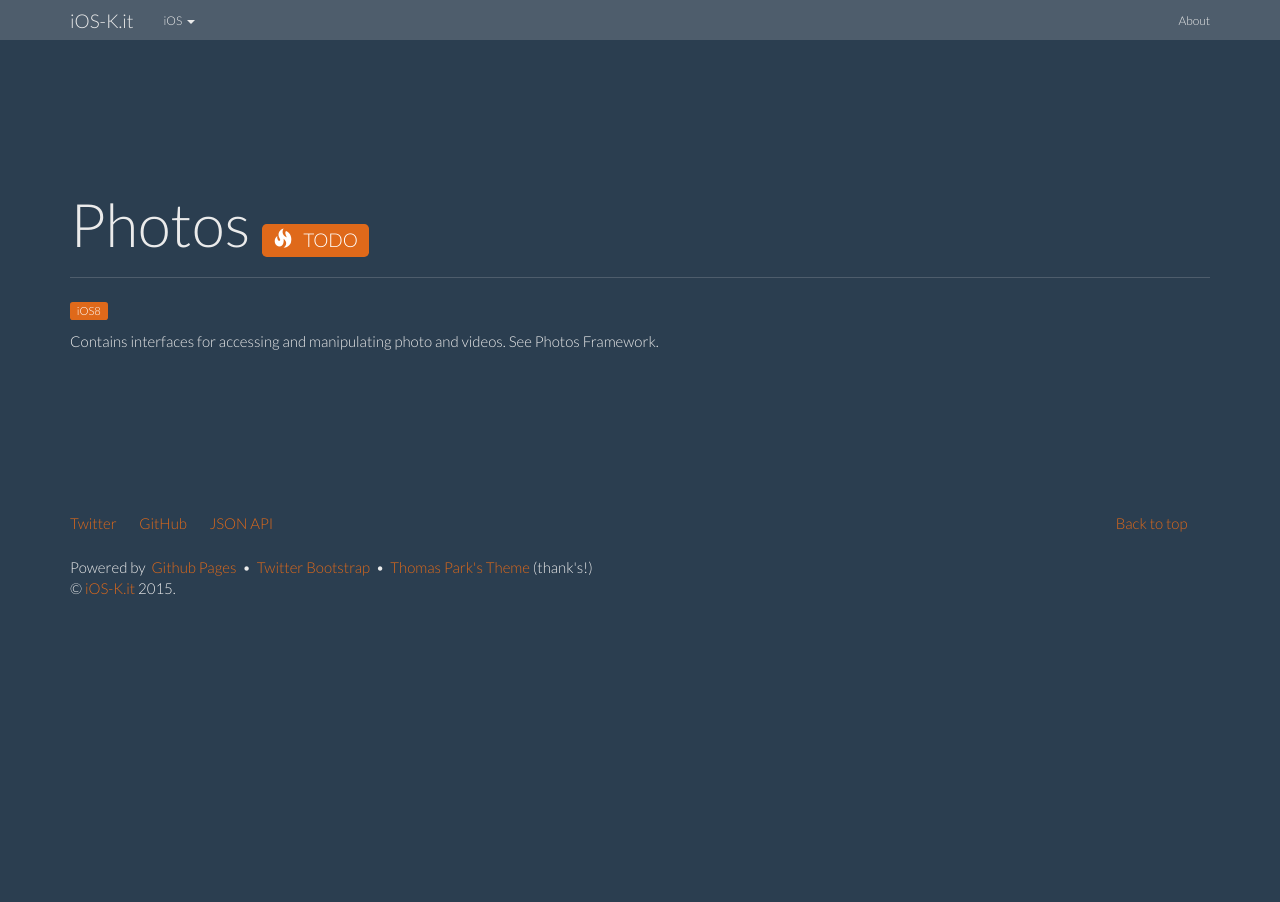
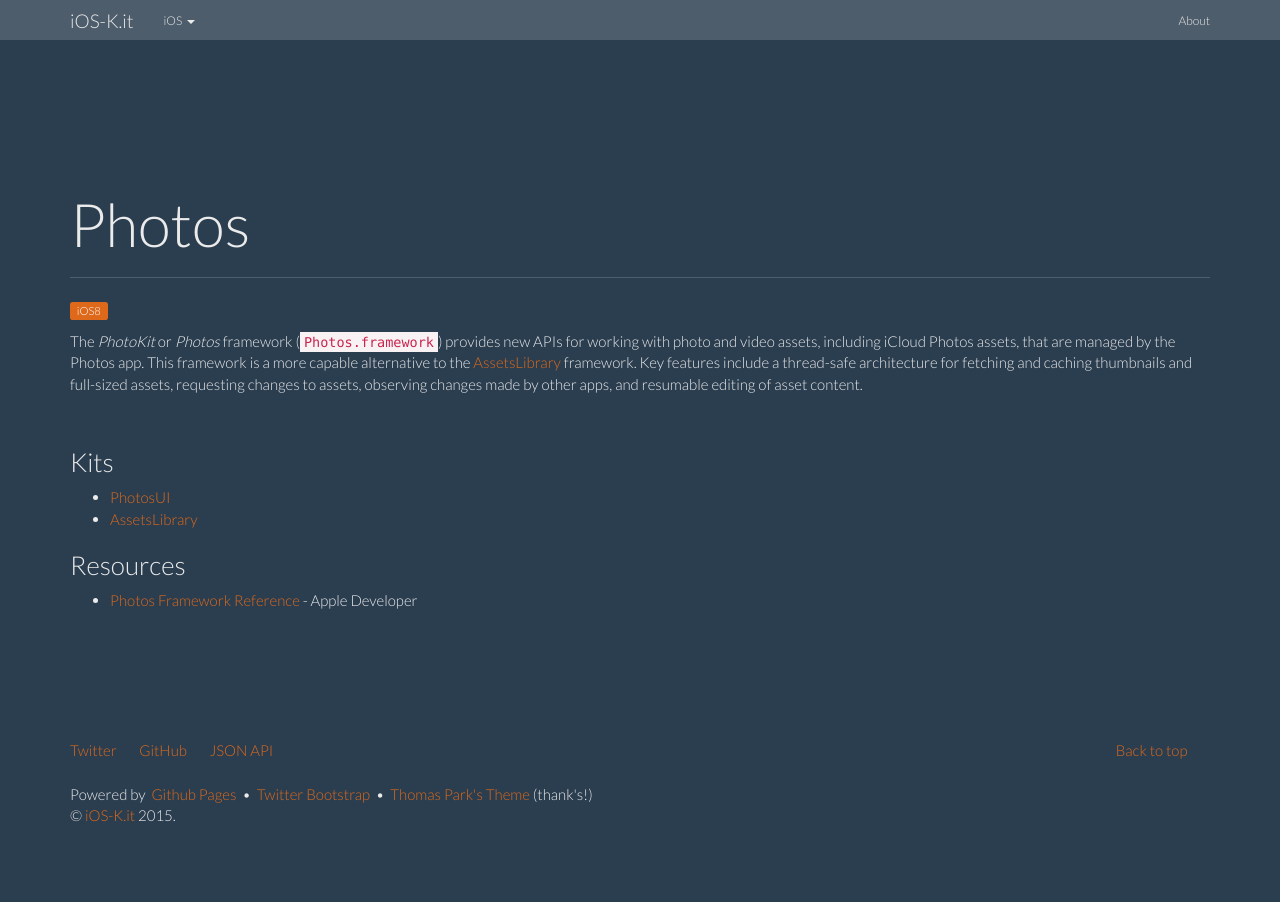
Before and after one commit to ioskit/ioskit.github.io, a Jekyll site: the page built from _kits/Photos.md, in a window 1280 px wide. Built offline with Jekyll 4.4.1, drawn with Linux system fonts in a browser that asks for light colours; nearby versions of some CDN libraries.

Commit message:
Kit: Photos.

```diff
--- a/_kits/Photos.md
+++ b/_kits/Photos.md
@@ -2,16 +2,21 @@
 layout: kit
 name: 'Photos'
 id: photos
-status: TODO
+status:
+type: kit
 since: iOS8
 prefixe: 'PH'
+icon: /resources/images/kits/Photos/photokit-icon_2x.png
 link:
-abstract: "Contains interfaces for accessing and manipulating photo and videos. See Photos Framework."
-links__:
+abstract: "Contains interfaces for accessing and manipulating photo and videos."
+kits:
+ - PhotosUI
+ - AssetsLibrary
+links:
  - link:
-     name: 'aaa'
-     url: bbb
-     description: 'ccc'
+     name: 'Photos Framework Reference'
+     url: https://developer.apple.com/library/ios/documentation/Photos/Reference/Photos_Framework/index.html#//apple_ref/doc/uid/TP40014408
+     description: ' - Apple Developer'
 ---
 
-Contains interfaces for accessing and manipulating photo and videos. See Photos Framework.
+The *PhotoKit* or *Photos* framework (`Photos.framework`) provides new APIs for working with photo and video assets, including iCloud Photos assets, that are managed by the Photos app. This framework is a more capable alternative to the [AssetsLibrary](/AssetsLibrary) framework. Key features include a thread-safe architecture for fetching and caching thumbnails and full-sized assets, requesting changes to assets, observing changes made by other apps, and resumable editing of asset content.
```
Also changed, not shown: _kits/AssetsLibrary.md (+2 -0 lines), _kits/PhotosUI.md (+11 -7 lines), resources/images/kits/Photos/photokit-icon_2x.png (added).
